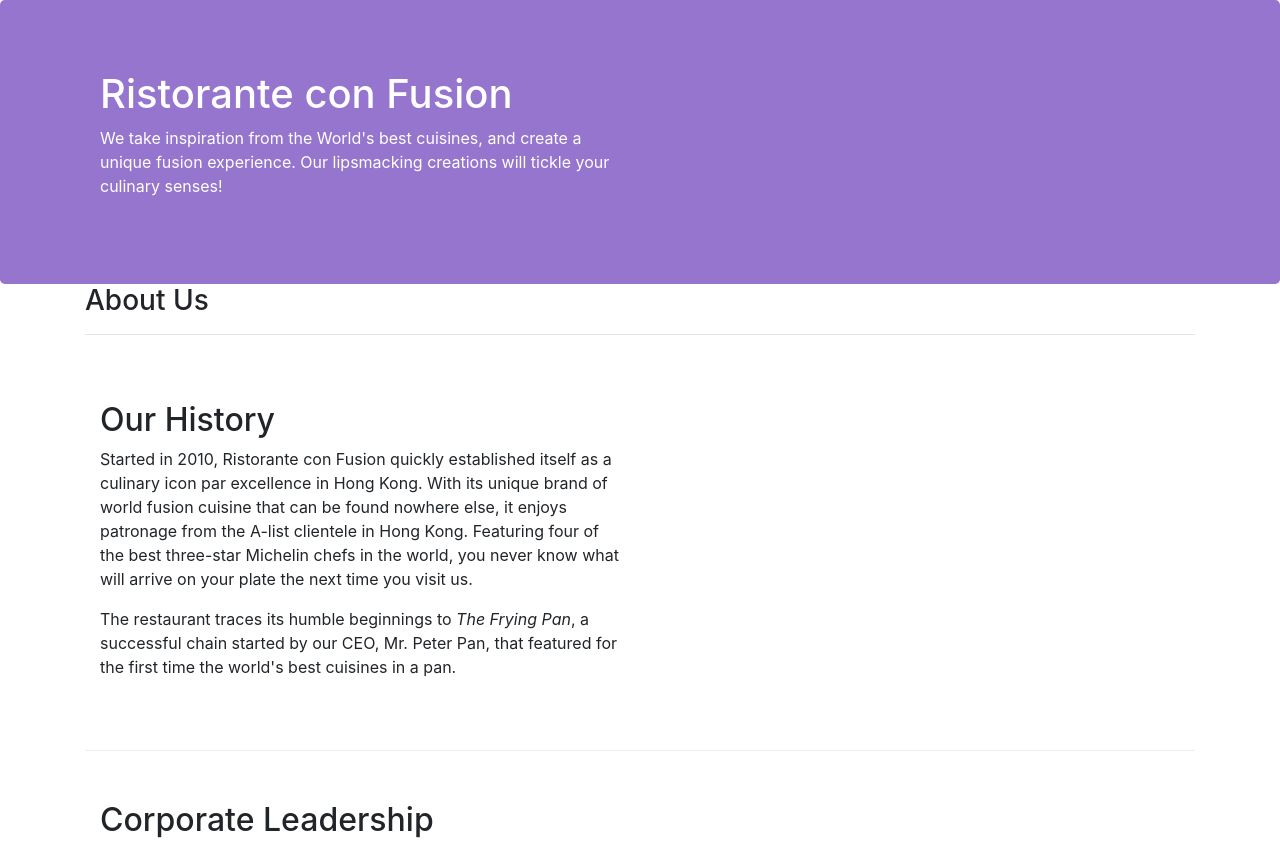
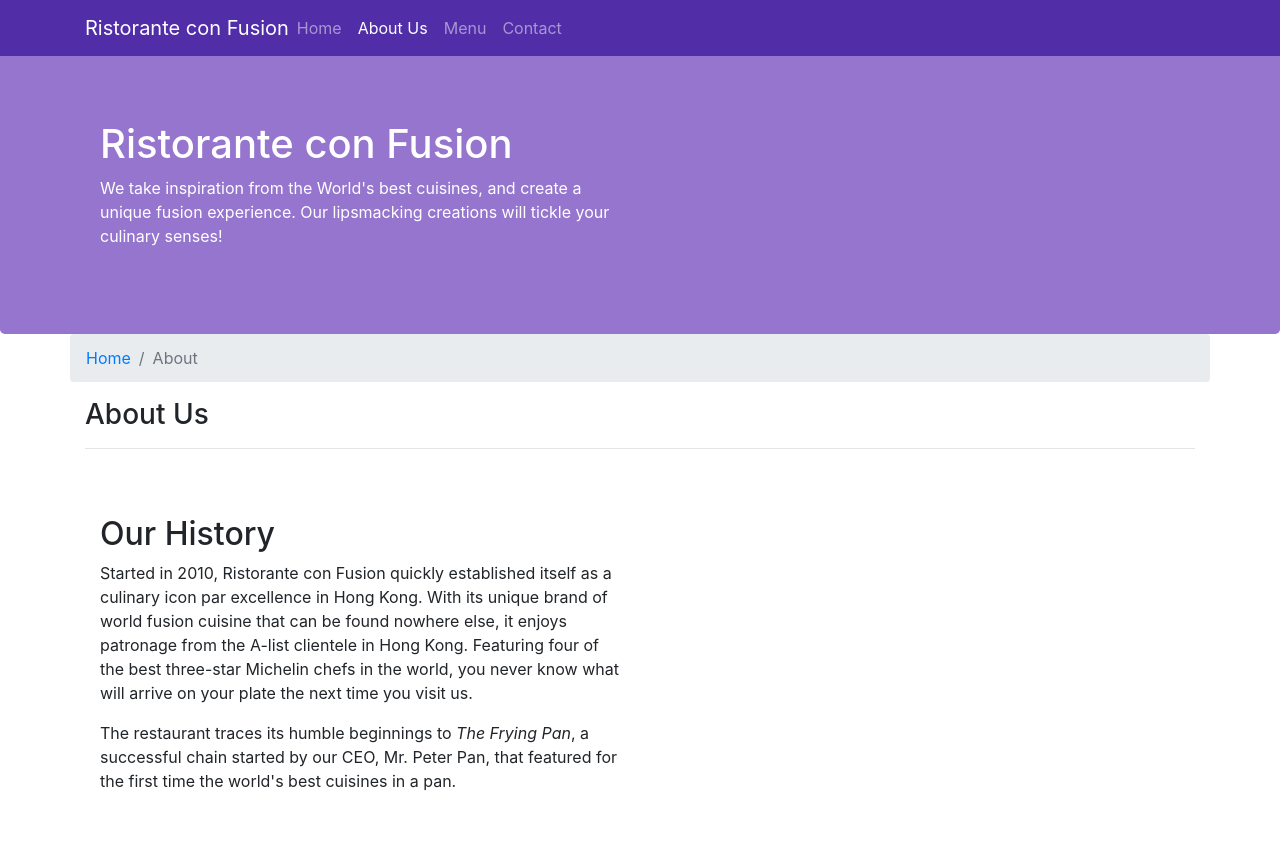
Before and after one commit to pradeepchopra04/Restaurant-Website, a website: page aboutus.html in a window 1280 px wide. Shown: the top 842 px of the page. Drawn offline with nearby package versions, Linux system fonts and the light colour scheme.

Commit message:
Navbar and Breadcrumbs

```diff
--- a/aboutus.html
+++ b/aboutus.html
@@ -17,6 +17,25 @@
 
 <body>
 
+    <nav class="navbar navbar-dark navbar-expand-sm fixed-top">
+        <div class="container">
+            <button class="navbar-toggler" type="button" data-toggle="collapse" data-target="#Navbar">
+                <span class="navbar-toggler-icon"></span>
+            </button>
+            <a class="navbar-brand mr-auto" href="/index.html">Ristorante con Fusion</a>
+
+            <div class="collapse navbar-collapse" id="Navbar">
+                <ul class="navbar-nav mr-auto">
+                     <li class="nav-item"><a class="nav-link" href="/index.html">Home</a></li>
+                     <li class="nav-item active"><a class="nav-link" href="#">About Us</a></li>
+                     <li class="nav-item"><a class="nav-link" href="#">Menu</a></li>
+                     <li class="nav-item"><a class="nav-link" href="#">Contact</a></li>
+                </ul>
+            </div>
+        </div>
+
+    </nav>
+
     <header class="jumbotron">
         <div class="container">
             <div class="row row-header">
@@ -32,6 +51,11 @@
 
     <div class="container">
         <div class="row">
+            <ol class="col-12 breadcrumb">
+                <li class="breadcrumb-item"><a href="/index.html">Home</a></li>
+                <li class="breadcrumb-item active">About</a></li>
+
+            </ol>
             <div class="col-12 col-sm-12">
                <h3>About Us</h3>
                <hr>
@@ -71,7 +95,7 @@
                 <div class="col-4 offset-1 col-sm-2">
                     <h5>Links</h5>
                     <ul class="list-unstyled">
-                        <li><a href="#">Home</a></li>
+                        <li><a href="/index.html">Home</a></li>
                         <li><a href="#">About</a></li>
                         <li><a href="#">Menu</a></li>
                         <li><a href="#">Contact</a></li>
--- a/css/styles.css
+++ b/css/styles.css
@@ -29,3 +29,12 @@
    margin: 0px;
    color: #0f0f0f;
 }
+
+body{
+    padding: 50px 0px 0px 0px;
+    z-index: 0;
+}
+
+.navbar-dark{
+    background-color: #512DA8;
+}
```
Also changed, not shown: index.html (+20 -1 lines), Screenshots/Extra Small.png (added), Screenshots/Small To Extra Large.png (added).
